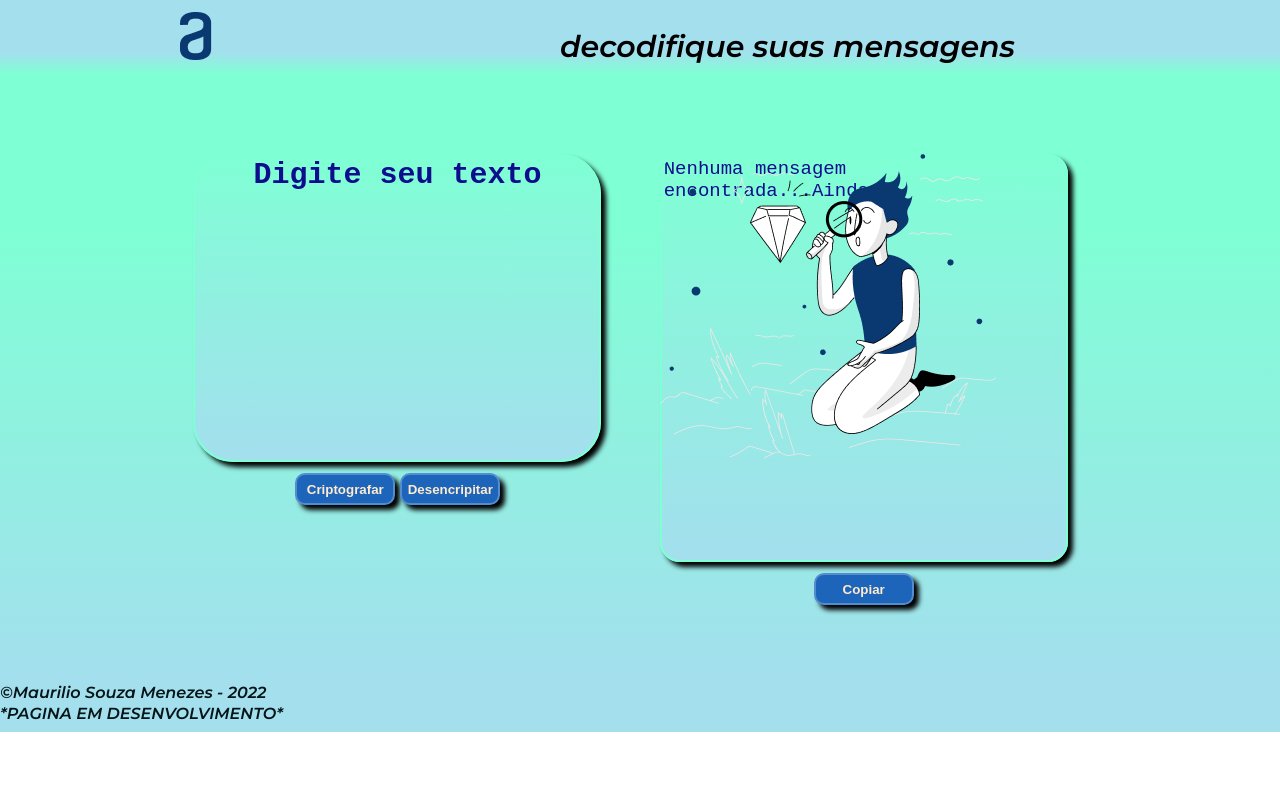
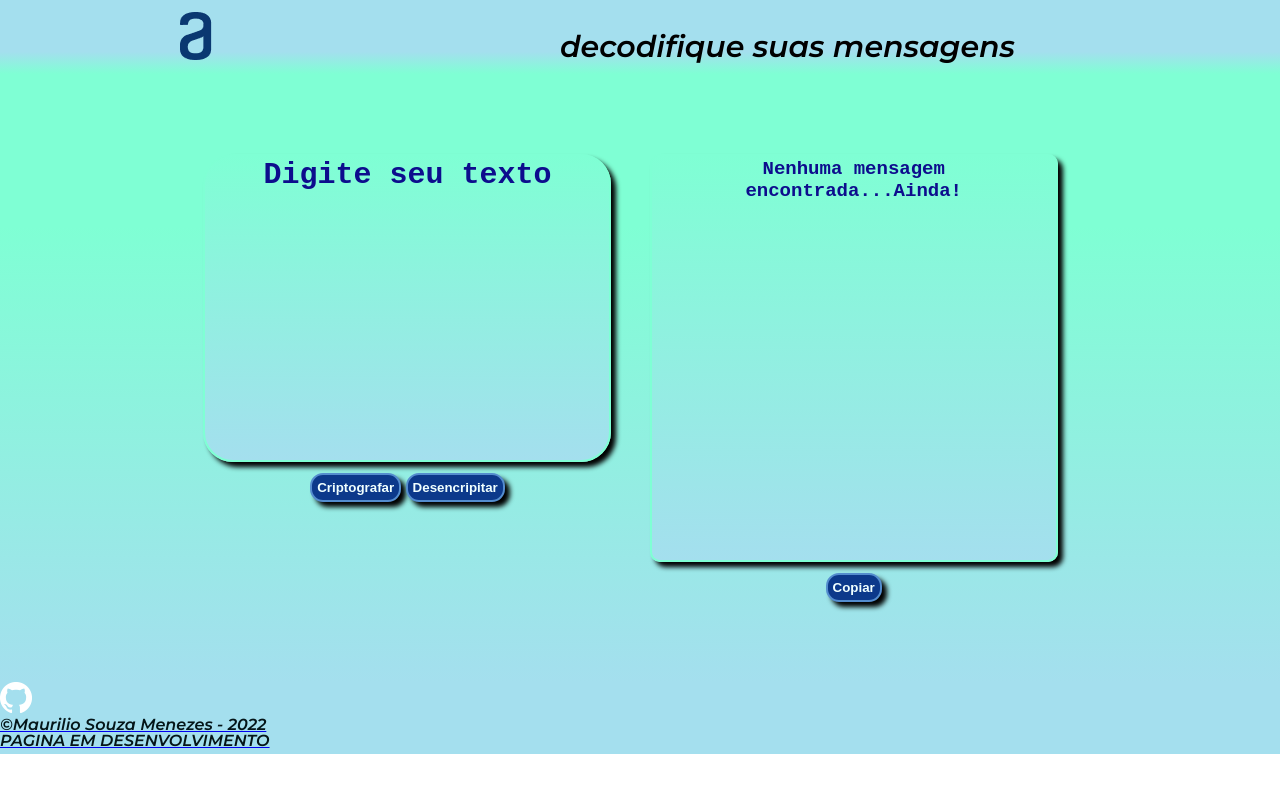
Before and after one commit to MauriMenezes/incriptador_desencriptador, a plain HTML site: page index.html in a window 1280 px wide. Both pictures are taken after a click on the button "Criptografar". Drawn offline with Linux system fonts and the light colour scheme.

Commit message:
Arearesultado funcional

```diff
--- a/css/principal.css
+++ b/css/principal.css
@@ -29,7 +29,8 @@ header h1{
 
 
 main {
-    background: linear-gradient(aquamarine 25%,rgb(164, 223, 238) )
+    background: linear-gradient(aquamarine 25%,rgb(164, 223, 238) );
+    width: auto;
 }
 .principal{
     width: 940px;
@@ -47,7 +48,7 @@ main {
     height: 300px;
     width: 400px;
     border: 2px solid aquamarine;
-	border-radius: 40px;
+	border-radius: 30px;
     box-shadow: 5px 5px 5px black;
     font-size: 30px;
     font-weight: bold;
@@ -61,15 +62,18 @@ main {
     width:49%;
     display: inline-block;
     vertical-align: top;
-    margin-left: 20px ;
+
 }
 .arearesultado{
     height: 400px;
     width: 400px;
     border: 2px solid aquamarine;
-    border-radius: 20px;
+    border-radius: 10px;
     box-shadow: 5px 5px 5px black;
     background: linear-gradient(aquamarine,rgb(164, 223, 238));
+    font-size: 25px;
+    font-weight: bold;
+    text-align: center;
 }
 .arearesultado::placeholder{
     color:rgb(13, 13, 141);
@@ -80,17 +84,15 @@ main {
    position: absolute;
 }
 .input{
-    width: 100px;
-    height: 32px;
     margin-top: 8px;
     font-weight: bold;
-    padding: 6px;
-    background:#1d64bb;
+    padding: 4px;
+    background: rgb(12, 57, 139);
     border: 2px solid rgb(84, 141, 206);
-	border-radius: 10px;
+	border-radius: 13px;
     box-shadow: 5px 5px 5px black;
-    color: blanchedalmond;
-    cursor: pointer;
+    padding: 5px;
+    color: azure;
 
 
 }
@@ -102,11 +104,13 @@ footer{
 }
 footer p {
     color: rgb(4, 21, 24);
-    margin-bottom: 5px;
 }
-@media screen and (max-width:982px){
+@media screen and (max-width:1000px){
     .caixa, .principal{
         width: auto;
+    }
+    h2{
+        position: static;
     }
     .caixaResultado{
         display: block;
--- a/index.html
+++ b/index.html
@@ -13,9 +13,8 @@
     <body>
         <header>
             <div class ="caixa">
-                <h1><img src="imagens/logoAlura.png" </h1>
+                <h1><a href="https://www.alura.com.br/"><img src="imagens/logoAlura.png"></a></h1>
                 <h2> decodifique suas mensagens </h2>
-
             </div>
         </header>
         <main>
@@ -44,9 +43,9 @@
             </section>
         </main>
         <footer>
-
+            <h3><a href="https://github.com/liro-dev"><img src="imagens/GitHub-Mark-Light-32px.png"</a></h3>
 			<p> &copy;Maurilio Souza Menezes - 2022<br></p>
-            <p>*PAGINA EM DESENVOLVIMENTO*</p>
+            <p>PAGINA EM DESENVOLVIMENTO</p>
 		</footer>
     </body>
 
--- a/js/scripts.js
+++ b/js/scripts.js
@@ -1,39 +1,83 @@
 
 var textarea = document.querySelector(".areadigite")
+var areaResultado = document.querySelector(".arearesultado")
 
 var btnCodificador = document.querySelector("#criptografar")
 var btnDecodificador = document.querySelector("#Descriptografar")
+
+
+
+// remove imagem da arearesultado //
+
+btnCodificador.addEventListener("click", remove);
+var imagenDeFundo = document.querySelector(".imgresultado");
+function remove(){
+    imagenDeFundo.parentNode.removeChild(imagenDeFundo);
+}
+
 
 // criptografa o texto//
 btnCodificador.addEventListener("click", function(e){
 
     e.preventDefault();
 
+
     var texto = textarea.value;
+    var textoCodificado = "";
+
+    for (let i = 0; i < texto.length; i++) {
+        var letra = texto[i];
+        if(letra == 'a'){
+            textoCodificado += 'ai'
+        }
+        else if(letra == "i") {
+            textoCodificado += "imes"
+        }
+        else if(letra == "e"){
+            textoCodificado += "enter"
+        }
+        else if(letra == "o"){
+            textoCodificado += "ober"
+        }
+        else if(letra == "u"){
+            textoCodificado += "ufat"
+        }
+        else{
+            textoCodificado += letra
+        }
+
+
+
+    }
+
+    // var textoCodificado = texto.replace(/a/g, 'ai');
+    // textoCodificado = textoCodificado.replace(/i/g, 'imes');
+    // textoCodificado = textoCodificado.replace(/e/g,"enter");
+
+    // textoCodificado = textoCodificado.replace(/o/g, 'ober');
+    // textoCodificado = textoCodificado.replace(/u/g, 'ufat');
+
     console.log(texto);
+    console.log(textoCodificado);
+    areaResultado.innerHTML = textoCodificado;
 
-    var textoCodificado = texto.replace(/a/g, 'ai');
-    textoCodificado = textoCodificado.replace(/e/g,"enter")
-    textoCodificado = textoCodificado.replace(/i/g, 'imes');
-    textoCodificado = textoCodificado.replace(/o/g, 'ober');
-    textoCodificado = textoCodificado.replace(/u/g, 'ufat');
-
-    console.log(textoCodificado);
 
 })
 // descriptograga o texto//
 btnDecodificador.addEventListener("click", function(e){
     e.preventDefault();
 
-    var texto = textarea.value;
+    var texto = textarea.value
+
     console.log(texto);
 
-    var textoDecodificado = texto.replace(/ai/g, "a")
-    textoDecodificado = textoDecodificado.replace(/enter/g, "e")
-    textoDecodificado = textoDecodificado.replace(/imes/g, "i")
-    textoDecodificado = textoDecodificado.replace(/ober/g, "o")
-    textoDecodificado = textoDecodificado.replace(/ufat/g, "u")
+     var textoDecodificado = texto.replace(/ai/g, "a")
+     textoDecodificado = textoDecodificado.replace(/enter/g, "e")
+     textoDecodificado = textoDecodificado.replace(/imes/g, "i")
+     textoDecodificado = textoDecodificado.replace(/ober/g, "o")
+     textoDecodificado = textoDecodificado.replace(/ufat/g, "u")
 
     console.log(textoDecodificado);
+    areaResultado.innerHTML = textoDecodificado;
 
 })
```
Also changed, not shown: imagens/GitHub-Mark-Light-32px.png (added), imagens/github.png (added).
